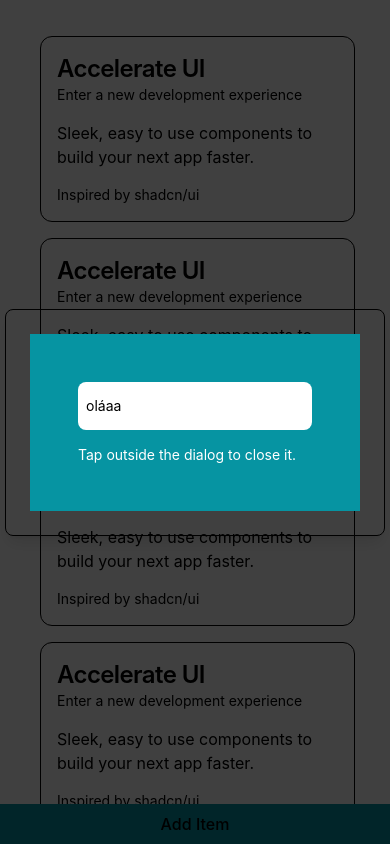
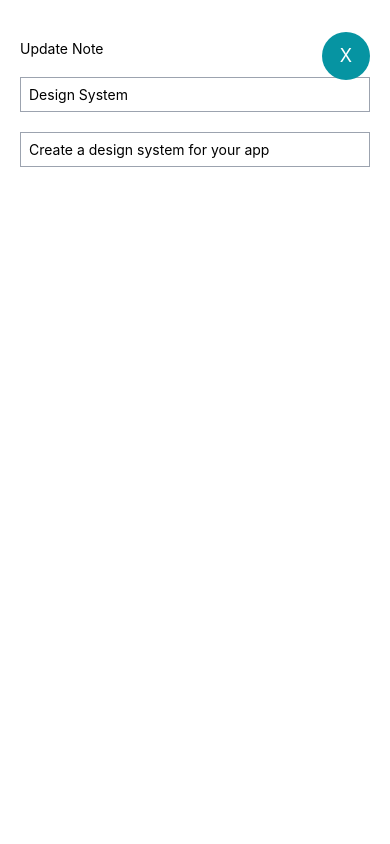
Before and after one commit to MarceloBxD/bracetnotes, a React Native app: screen / in a window 390 px wide. Both pictures are taken after a click on the element 215 px from the left and 121 px from the top of the page. Built offline with nearby package versions, Linux system fonts and the light colour scheme.

Commit message:
Update App component to add card data and implement edit functionality

```diff
--- a/App.tsx
+++ b/App.tsx
@@ -19,22 +19,23 @@ import {
   CardFooter,
 } from "./components/Card";
 import { Button } from "./components/Button";
-import { Dialog, DialogContent, DialogTrigger } from "./components/Dialog";
 
 export default function App() {
-  const [mainState, setMainState] = useState<"read" | "write">("read");
+  const [mainState, setMainState] = useState<"read" | "write" | "update">(
+    "read"
+  );
   const [editNoteId, setEditNoteId] = useState<number | undefined>(undefined);
 
   const cards = [
     {
-      title: "Accelerate UI",
-      description: "Enter a new development experience",
+      title: "Design System",
+      description: "Create a design system for your app",
       content: "Sleek, easy to use components to build your next app faster.",
       footer: "Inspired by shadcn/ui",
     },
     {
-      title: "Accelerate UI",
-      description: "Enter a new development experience",
+      title: "Design UX/UI",
+      description: "Create a design for the app",
       content: "Sleek, easy to use components to build your next app faster.",
       footer: "Inspired by shadcn/ui",
     },
@@ -62,25 +63,22 @@ export default function App() {
     return mainState === "read" ? (
       <SafeAreaView className="flex-1 pt-5 ">
         <ScrollView className="flex-1 ml-10">
-          <Dialog>
           {cards.map((item, idx) => (
-              <DialogTrigger
+            <TouchableOpacity
+              key={idx}
               onPress={() => {
                 setEditNoteId(idx);
-                  alert("cliquei");
+                setMainState("update");
+                console.log(idx);
               }}
-                key={idx}
             >
-                <TouchableOpacity>
               <Card className="w-[90%] mt-4">
                 <CardHeader>
                   <CardTitle>{item.title}</CardTitle>
                   <CardDescription>{item.description}</CardDescription>
                 </CardHeader>
                 <CardContent>
-                      <Text className="text-base text-primary">
-                        {item.content}
-                      </Text>
+                  <Text className="text-base text-primary">{item.content}</Text>
                 </CardContent>
                 <CardFooter>
                   <Text className="text-sm text-muted-foreground">
@@ -89,23 +87,7 @@ export default function App() {
                 </CardFooter>
               </Card>
             </TouchableOpacity>
-              </DialogTrigger>
           ))}
-            <DialogContent className="">
-              <View className="flex relative gap-4 bg-[#0694a2] p-12">
-                <TextInput
-                  value={
-                    editNoteId !== undefined ? cards[editNoteId].title : "oláaa"
-                  }
-                  className="w-full h-12 bg-white rounded-lg p-2"
-                />
-
-                <Text className="text-primary text-white">
-                  Tap outside the dialog to close it.
-                </Text>
-              </View>
-            </DialogContent>
-          </Dialog>
         </ScrollView>
 
         <Button
@@ -115,17 +97,39 @@ export default function App() {
         />
         <StatusBar style="dark" />
       </SafeAreaView>
-    ) : (
-      <View>
+    ) : mainState === "write" ? (
+      <SafeAreaView className="flex-1 py-10 px-5">
         <Text>Write Note</Text>
         <TouchableOpacity
           onPress={() => setMainState("read")}
-          className="w-16 h-16 bg-[#0694a2] fixed top-5 right-5 text-white rounded-full"
+          className="w-12 h-12 bg-[#0694a2] absolute flex justify-center items-center top-8 right-5 text-white rounded-full"
         >
-          <Text>Close</Text>
+          <Text className="text-white text-lg">X</Text>
         </TouchableOpacity>
         <StatusBar style="dark" />
-      </View>
+      </SafeAreaView>
+    ) : (
+      <SafeAreaView className="flex-1 py-10 px-5">
+        <Text>Update Note</Text>
+        <TouchableOpacity
+          onPress={() => setMainState("read")}
+          className="w-12 h-12 bg-[#0694a2] absolute flex justify-center items-center top-8 right-5 text-white rounded-full"
+        >
+          <Text className="text-white text-lg">X</Text>
+        </TouchableOpacity>
+        <TextInput
+          placeholder="Title"
+          value={editNoteId !== undefined ? cards[editNoteId].title : ""}
+          className="border border-gray-400 p-2 mt-5"
+        />
+        <TextInput
+          placeholder="Description"
+          value={editNoteId !== undefined ? cards[editNoteId].description : ""}
+          className="border border-gray-400 p-2 mt-5"
+        />
+
+        <StatusBar style="dark" />
+      </SafeAreaView>
     );
   }
 }
```
Lines whose indentation alone changed are shown as unchanged.
